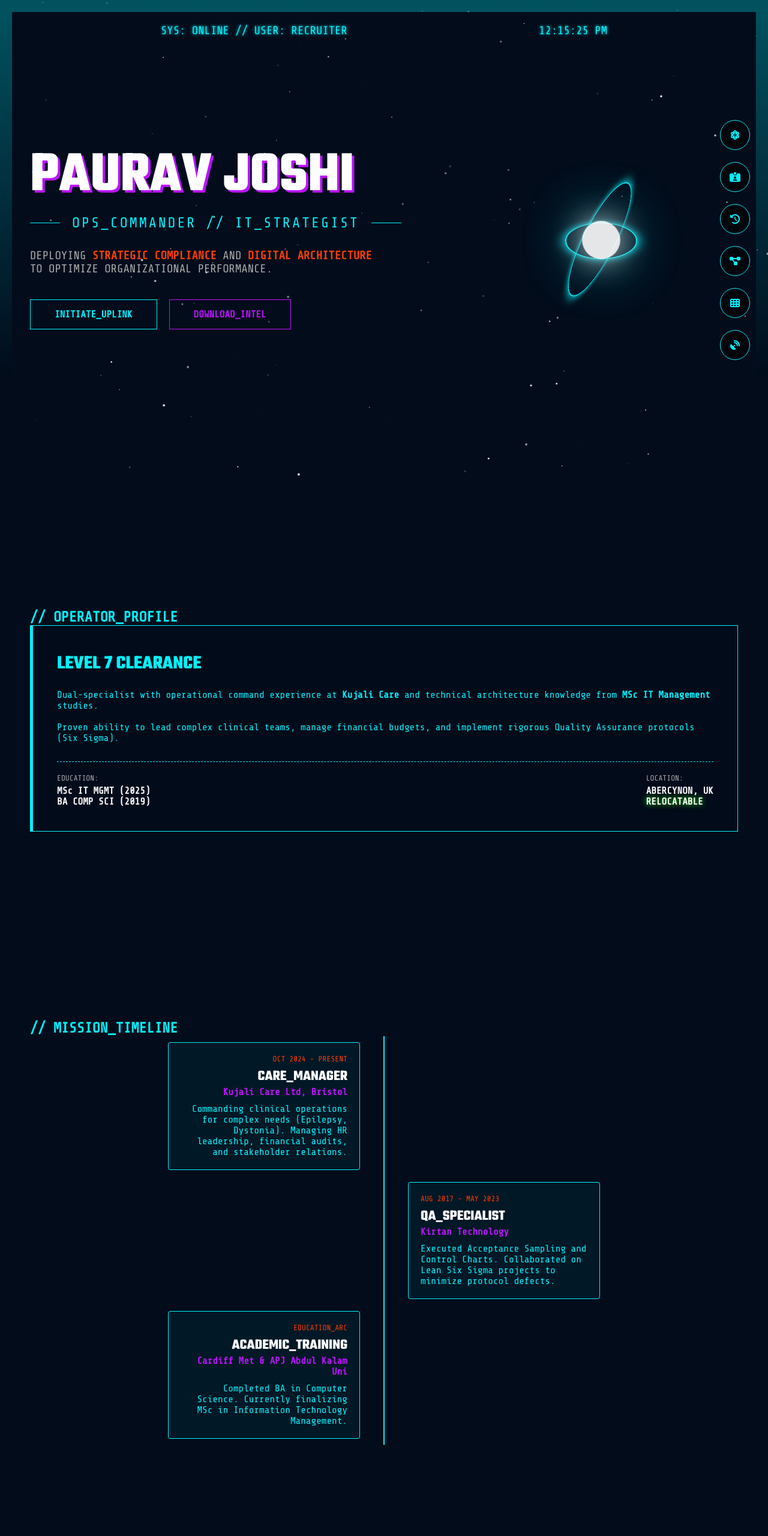
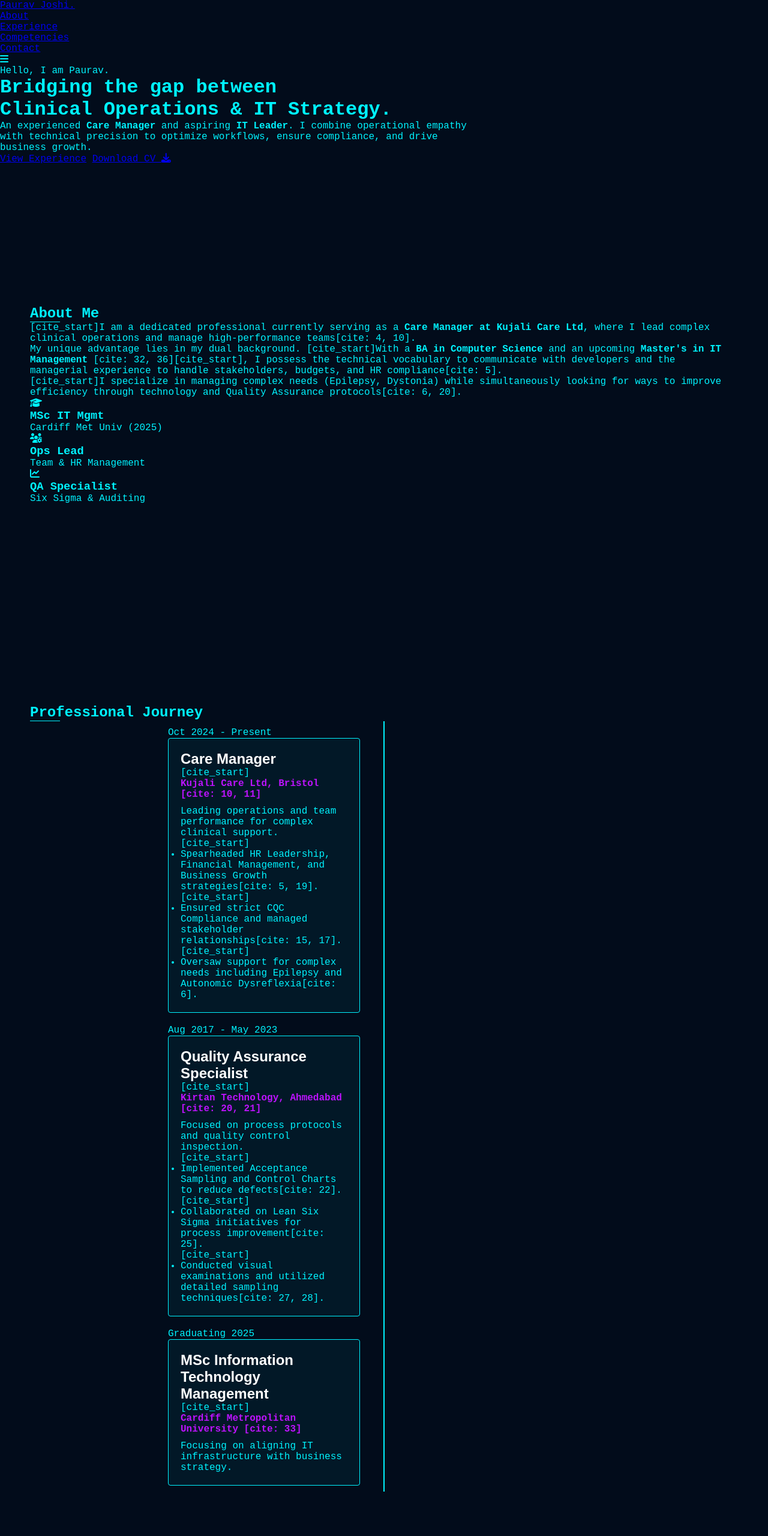
Before and after one commit to iamsomaniiac/iamsomaniiac.github.io, a plain HTML site: page index.html in a window 1280 px wide. Shown: the top 2560 px of the page at 60% size. Drawn offline with nearby package versions, Linux system fonts and the light colour scheme; a web font is replaced by a local one.

Commit message:
Update index.html

```diff
--- a/index.html
+++ b/index.html
@@ -3,252 +3,212 @@
 <head>
     <meta charset="UTF-8">
     <meta name="viewport" content="width=device-width, initial-scale=1.0">
-    <title>PAURAV JOSHI | QUANTUM TERMINAL</title>
+    <title>Paurav Joshi | Operations & IT Management</title>
     <link rel="stylesheet" href="style.css">
     <link rel="stylesheet" href="https://cdnjs.cloudflare.com/ajax/libs/font-awesome/6.4.0/css/all.min.css">
-    <link href="https://fonts.googleapis.com/css2?family=Share+Tech+Mono&family=Teko:wght@300;500;700&display=swap" rel="stylesheet">
+    <link href="https://fonts.googleapis.com/css2?family=Inter:wght@300;400;600;800&family=Playfair+Display:ital,wght@0,600;1,600&display=swap" rel="stylesheet">
 </head>
 <body>
 
-    <div id="preloader">
-        <div class="loader-content">
-            <div class="scanner"></div>
-            <p>LOADING PERSONNEL FILE: JOSHI_P...</p>
-            <div class="loading-bar"><div class="progress"></div></div>
+    <nav id="navbar">
+        <div class="nav-container">
+            <a href="#" class="logo">Paurav Joshi<span>.</span></a>
+            <ul class="nav-links">
+                <li><a href="#about">About</a></li>
+                <li><a href="#experience">Experience</a></li>
+                <li><a href="#competencies">Competencies</a></li>
+                <li><a href="#contact" class="nav-btn">Contact</a></li>
+            </ul>
+            <div class="hamburger">
+                <i class="fas fa-bars"></i>
+            </div>
         </div>
-    </div>
-
-    <div id="particles-js"></div>
-    <div class="grid-floor"></div>
-
-    <div class="hud-frame">
-        <div class="top-bar">
-            <div class="status">SYS: ONLINE // USER: RECRUITER</div>
-            <div class="time" id="clock">00:00:00</div>
-        </div>
-        <div class="side-bar left"></div>
-        <div class="side-bar right"></div>
-    </div>
-
-    <nav class="orbital-nav">
-        <a href="#hero" class="orbit-btn" data-tooltip="CORE"><i class="fas fa-atom"></i></a>
-        <a href="#about" class="orbit-btn" data-tooltip="PROFILE"><i class="fas fa-id-card-alt"></i></a>
-        <a href="#history" class="orbit-btn" data-tooltip="TIMELINE"><i class="fas fa-history"></i></a>
-        <a href="#projects" class="orbit-btn" data-tooltip="LOGS"><i class="fas fa-project-diagram"></i></a>
-        <a href="#skills" class="orbit-btn" data-tooltip="MATRIX"><i class="fas fa-th"></i></a>
-        <a href="#contact" class="orbit-btn" data-tooltip="UPLINK"><i class="fas fa-satellite-dish"></i></a>
     </nav>
 
-    <main>
+    <header class="hero">
+        <div class="container hero-content">
+            <span class="greeting">Hello, I am Paurav.</span>
+            <h1>Bridging the gap between <br> <span class="text-accent">Clinical Operations</span> & <span class="text-accent">IT Strategy</span>.</h1>
+            <p class="subtitle">
+                An experienced <b>Care Manager</b> and aspiring <b>IT Leader</b>. I combine operational empathy with technical precision to optimize workflows, ensure compliance, and drive business growth.
+            </p>
+            <div class="hero-btns">
+                <a href="#experience" class="btn btn-primary">View Experience</a>
+                <a href="cv.pdf" download class="btn btn-outline">Download CV <i class="fas fa-download"></i></a>
+            </div>
+        </div>
+    </header>
 
-        <section id="hero">
-            <div class="hero-content">
-                <div class="glitch-wrapper">
-                    <h1 class="mega-title" data-value="PAURAV JOSHI">PAURAV JOSHI</h1>
+    <section id="about" class="section">
+        <div class="container">
+            <div class="section-title">
+                <h2>About Me</h2>
+                <div class="line"></div>
+            </div>
+            <div class="about-grid">
+                <div class="about-text fade-in">
+                    <p>
+                        [cite_start]I am a dedicated professional currently serving as a <b>Care Manager at Kujali Care Ltd</b>, where I lead complex clinical operations and manage high-performance teams[cite: 4, 10].
+                    </p>
+                    <p>
+                        My unique advantage lies in my dual background. [cite_start]With a <b>BA in Computer Science</b> and an upcoming <b>Master's in IT Management</b> [cite: 32, 36][cite_start], I possess the technical vocabulary to communicate with developers and the managerial experience to handle stakeholders, budgets, and HR compliance[cite: 5].
+                    </p>
+                    <p>
+                        [cite_start]I specialize in managing complex needs (Epilepsy, Dystonia) while simultaneously looking for ways to improve efficiency through technology and Quality Assurance protocols[cite: 6, 20].
+                    </p>
                 </div>
-                <div class="role-container">
-                    <div class="line"></div>
-                    <p class="role-text">OPS_COMMANDER // IT_STRATEGIST</p>
-                    <div class="line"></div>
-                </div>
-                <p class="mission-brief">
-                    DEPLOYING <span class="highlight">STRATEGIC COMPLIANCE</span> AND <span class="highlight">DIGITAL ARCHITECTURE</span> TO OPTIMIZE ORGANIZATIONAL PERFORMANCE.
-                </p>
-                <div class="action-module">
-                    <a href="#contact" class="cyber-btn">
-                        <span class="btn-content">INITIATE_UPLINK</span>
-                    </a>
-                    <a href="cv.pdf" download class="cyber-btn holo">
-                        <span class="btn-content">DOWNLOAD_INTEL</span>
-                    </a>
-                </div>
-            </div>
-            <div class="reactor-core">
-                <div class="ring r1"></div>
-                <div class="ring r2"></div>
-                <div class="ring r3"></div>
-                <div class="core-orb"></div>
-            </div>
-        </section>
-
-        <section id="about">
-            <div class="section-header">
-                <h2>// OPERATOR_PROFILE</h2>
-                <div class="decoder-line"></div>
-            </div>
-
-            <div class="profile-grid">
-                <div class="hex-frame large" data-tilt>
-                    <div class="hex-content">
-                        <h3>LEVEL 7 CLEARANCE</h3>
-                        <p>
-                            Dual-specialist with operational command experience at <b>Kujali Care</b> and technical architecture knowledge from <b>MSc IT Management</b> studies.
-                            <br><br>
-                            Proven ability to lead complex clinical teams, manage financial budgets, and implement rigorous Quality Assurance protocols (Six Sigma).
-                        </p>
-                        <div class="data-row">
-                            <div class="data-block">
-                                <span class="label">EDUCATION:</span>
-                                <span class="val">MSc IT MGMT (2025)</span>
-                                <span class="val">BA COMP SCI (2019)</span>
-                            </div>
-                            <div class="data-block">
-                                <span class="label">LOCATION:</span>
-                                <span class="val">ABERCYNON, UK</span>
-                                <span class="val status-green">RELOCATABLE</span>
-                            </div>
-                        </div>
+                <div class="about-stats fade-in">
+                    <div class="stat-box">
+                        <i class="fas fa-graduation-cap"></i>
+                        <h3>MSc IT Mgmt</h3>
+                        <p>Cardiff Met Univ (2025)</p>
+                    </div>
+                    <div class="stat-box">
+                        <i class="fas fa-users-cog"></i>
+                        <h3>Ops Lead</h3>
+                        <p>Team & HR Management</p>
+                    </div>
+                    <div class="stat-box">
+                        <i class="fas fa-chart-line"></i>
+                        <h3>QA Specialist</h3>
+                        <p>Six Sigma & Auditing</p>
                     </div>
                 </div>
             </div>
-        </section>
+        </div>
+    </section>
 
-        <section id="history">
-            <div class="section-header">
-                <h2>// MISSION_TIMELINE</h2>
-                <div class="decoder-line"></div>
+    <section id="experience" class="section bg-light">
+        <div class="container">
+            <div class="section-title">
+                <h2>Professional Journey</h2>
+                <div class="line"></div>
             </div>
 
             <div class="timeline">
-                <div class="timeline-item left">
-                    <div class="timeline-content" data-tilt>
-                        <span class="date">OCT 2024 - PRESENT</span>
-                        <h3 data-value="CARE_MANAGER">CARE_MANAGER</h3>
-                        <h4>Kujali Care Ltd, Bristol</h4>
-                        <p>Commanding clinical operations for complex needs (Epilepsy, Dystonia). Managing HR leadership, financial audits, and stakeholder relations.</p>
-                    </div>
-                </div>
-                <div class="timeline-item right">
-                    <div class="timeline-content" data-tilt>
-                        <span class="date">AUG 2017 - MAY 2023</span>
-                        <h3 data-value="QA_SPECIALIST">QA_SPECIALIST</h3>
-                        <h4>Kirtan Technology</h4>
-                        <p>Executed Acceptance Sampling and Control Charts. Collaborated on Lean Six Sigma projects to minimize protocol defects.</p>
-                    </div>
-                </div>
-                <div class="timeline-item left">
-                    <div class="timeline-content" data-tilt>
-                        <span class="date">EDUCATION_ARC</span>
-                        <h3 data-value="ACADEMIC_TRAINING">ACADEMIC_TRAINING</h3>
-                        <h4>Cardiff Met & APJ Abdul Kalam Uni</h4>
-                        <p>Completed BA in Computer Science. Currently finalizing MSc in Information Technology Management.</p>
-                    </div>
-                </div>
-            </div>
-        </section>
 
-        <section id="projects">
-            <div class="section-header">
-                <h2>// PROJECT_LOGS</h2>
-                <div class="decoder-line"></div>
-            </div>
-
-            <div class="cards-container">
-                <div class="holo-card" data-tilt>
-                    <div class="corner t-l"></div><div class="corner t-r"></div>
-                    <div class="corner b-l"></div><div class="corner b-r"></div>
-                    <i class="fas fa-database card-icon"></i>
-                    <h3 data-value="OPTIMIZATION">OPTIMIZATION</h3>
-                    <p>Refactored clinical workflows. Reduced data latency and maximized compliance output through strategic algorithm implementation.</p>
-                    <div class="tech-bar">
-                        <span>DATA</span><span>OPS</span>
+                <div class="timeline-item">
+                    <div class="timeline-dot"></div>
+                    <div class="timeline-date">Oct 2024 - Present</div>
+                    <div class="timeline-content fade-up">
+                        <h3>Care Manager</h3>
+                        [cite_start]<h4>Kujali Care Ltd, Bristol [cite: 10, 11]</h4>
+                        <p>Leading operations and team performance for complex clinical support.</p>
+                        <ul>
+                            [cite_start]<li>Spearheaded HR Leadership, Financial Management, and Business Growth strategies[cite: 5, 19].</li>
+                            [cite_start]<li>Ensured strict CQC Compliance and managed stakeholder relationships[cite: 15, 17].</li>
+                            [cite_start]<li>Oversaw support for complex needs including Epilepsy and Autonomic Dysreflexia[cite: 6].</li>
+                        </ul>
                     </div>
                 </div>
 
-                <div class="holo-card" data-tilt>
-                    <div class="corner t-l"></div><div class="corner t-r"></div>
-                    <div class="corner b-l"></div><div class="corner b-r"></div>
-                    <i class="fas fa-shield-alt card-icon"></i>
-                    <h3 data-value="QA_PROTOCOL">QA_PROTOCOL</h3>
-                    <p>Deployed Six Sigma methodology at Kirtan Tech. Result: 99.9% protocol adherence and defect reduction via control charts.</p>
-                    <div class="tech-bar">
-                        <span>SIX_SIGMA</span><span>AUDIT</span>
+                <div class="timeline-item">
+                    <div class="timeline-dot"></div>
+                    <div class="timeline-date">Aug 2017 - May 2023</div>
+                    <div class="timeline-content fade-up">
+                        <h3>Quality Assurance Specialist</h3>
+                        [cite_start]<h4>Kirtan Technology, Ahmedabad [cite: 20, 21]</h4>
+                        <p>Focused on process protocols and quality control inspection.</p>
+                        <ul>
+                            [cite_start]<li>Implemented Acceptance Sampling and Control Charts to reduce defects[cite: 22].</li>
+                            [cite_start]<li>Collaborated on Lean Six Sigma initiatives for process improvement[cite: 25].</li>
+                            [cite_start]<li>Conducted visual examinations and utilized detailed sampling techniques[cite: 27, 28].</li>
+                        </ul>
                     </div>
                 </div>
 
-                <div class="holo-card" data-tilt>
-                    <div class="corner t-l"></div><div class="corner t-r"></div>
-                    <div class="corner b-l"></div><div class="corner b-r"></div>
-                    <i class="fas fa-network-wired card-icon"></i>
-                    <h3 data-value="STRATEGY_MSc">STRATEGY_MSc</h3>
-                    <p>Digital Transformation research. Aligning legacy operational infrastructure with modern cloud-based objectives.</p>
-                    <div class="tech-bar">
-                        <span>CLOUD</span><span>MGMT</span>
+                <div class="timeline-item">
+                    <div class="timeline-dot dot-edu"></div>
+                    <div class="timeline-date">Graduating 2025</div>
+                    <div class="timeline-content fade-up">
+                        <h3>MSc Information Technology Management</h3>
+                        [cite_start]<h4>Cardiff Metropolitan University [cite: 33]</h4>
+                        <p>Focusing on aligning IT infrastructure with business strategy.</p>
                     </div>
                 </div>
+
             </div>
-        </section>
+        </div>
+    </section>
 
-        <section id="skills">
-            <div class="section-header">
-                <h2>// ABILITY_MATRIX</h2>
-                <div class="decoder-line"></div>
+    <section id="competencies" class="section">
+        <div class="container">
+            <div class="section-title">
+                <h2>Core Competencies</h2>
+                <div class="line"></div>
             </div>
 
-            <div class="split-layout">
-                <div class="hex-grid">
-                    <div class="hex-item"><span>OPS_MGMT</span></div>
-                    <div class="hex-item"><span>FINANCE</span></div>
-                    <div class="hex-item"><span>TEAM_LEAD</span></div>
-                    <div class="hex-item active"><span>IT_STRATEGY</span></div>
-                    <div class="hex-item"><span>QA_TESTING</span></div>
-                    <div class="hex-item"><span>COMPLIANCE</span></div>
-                    <div class="hex-item"><span>SALES</span></div>
-                    <div class="hex-item"><span>CRM_TOOLS</span></div>
-                    <div class="hex-item"><span>AUDITING</span></div>
+            <div class="skills-grid">
+                <div class="skill-card fade-up">
+                    <div class="icon-wrapper"><i class="fas fa-briefcase"></i></div>
+                    <h3>Management</h3>
+                    <ul class="clean-list">
+                        <li>Operations Management</li>
+                        [cite_start]<li>Financial Management [cite: 16]</li>
+                        [cite_start]<li>HR Leadership [cite: 18]</li>
+                        <li>Stakeholder Mgmt</li>
+                    </ul>
                 </div>
 
-                <div class="certs-panel">
-                    <h3>// CREDENTIALS</h3>
-                    <ul class="cert-list">
-                        <li><i class="fas fa-check-circle"></i> INFECTION CONTROL (L2)</li>
-                        <li><i class="fas fa-check-circle"></i> FIRST AID & FIRE SAFETY</li>
-                        <li><i class="fas fa-check-circle"></i> MEDICATION MGMT</li>
-                        <li><i class="fas fa-check-circle"></i> FULL DRIVING LICENSE</li>
-                        <li><i class="fas fa-check-circle"></i> CLINICAL OBSERVATIONS</li>
+                <div class="skill-card fade-up">
+                    <div class="icon-wrapper"><i class="fas fa-laptop-code"></i></div>
+                    <h3>Technical & QA</h3>
+                    <ul class="clean-list">
+                        <li>IT Project Mgmt</li>
+                        [cite_start]<li>Quality Assurance [cite: 20]</li>
+                        [cite_start]<li>Lean Six Sigma [cite: 25]</li>
+                        [cite_start]<li>Compliance Auditing [cite: 54]</li>
+                    </ul>
+                </div>
+
+                <div class="skill-card fade-up">
+                    <div class="icon-wrapper"><i class="fas fa-certificate"></i></div>
+                    <h3>Certifications</h3>
+                    <ul class="clean-list">
+                        [cite_start]<li>Infection Control (L2) [cite: 47]</li>
+                        [cite_start]<li>First Aid & Fire Safety [cite: 41, 44]</li>
+                        [cite_start]<li>Medication Mgmt [cite: 50]</li>
+                        [cite_start]<li>Full Driving License [cite: 1]</li>
                     </ul>
                 </div>
             </div>
-        </section>
+        </div>
+    </section>
 
-        <section id="contact">
-            <div class="section-header">
-                <h2>// ESTABLISH_UPLINK</h2>
-                <div class="decoder-line"></div>
-            </div>
+    <section id="contact" class="section bg-dark">
+        <div class="container">
+            <div class="contact-wrapper fade-in">
+                <div class="contact-text">
+                    <h2>Let's Connect</h2>
+                    [cite_start]<p>I am willing to relocate and eager to apply my diverse managerial and clinical skillset to a challenging new role[cite: 8].</p>
 
-            <div class="comms-panel">
-                <div class="panel-glass">
-                    <div class="comms-header">SECURE CHANNEL READY</div>
-                    <div class="comms-body">
-                        <a href="mailto:Infopaurav@gmail.com" class="comms-link">
-                            <i class="fas fa-envelope-open-text"></i> Infopaurav@gmail.com
+                    <div class="contact-links">
+                        <a href="mailto:Infopaurav@gmail.com" class="c-link">
+                            [cite_start]<i class="fas fa-envelope"></i> Infopaurav@gmail.com [cite: 2]
                         </a>
-                        <a href="tel:+447369293717" class="comms-link">
-                            <i class="fas fa-phone-alt"></i> +44 7369 293717
+                        <a href="tel:+447369293717" class="c-link">
+                            [cite_start]<i class="fas fa-phone"></i> +44 7369 293717 [cite: 2]
                         </a>
-                        <a href="https://www.linkedin.com/in/paurav-joshi-b9a334260" target="_blank" class="comms-link linkedin">
-                            <i class="fab fa-linkedin"></i> LINKEDIN_NODE
+                        <a href="https://www.linkedin.com/in/paurav-joshi-b9a334260" target="_blank" class="c-link">
+                            <i class="fab fa-linkedin"></i> LinkedIn Profile
                         </a>
                     </div>
                 </div>
 
-                <div class="qr-panel">
-                    <div class="scanner-line"></div>
-                    <img src="whatsapp.jpg" alt="WhatsApp QR" class="qr-code">
-                    <div class="qr-label">SCAN_FOR_WHATSAPP</div>
+                <div class="qr-card">
+                    <div class="qr-box">
+                        <img src="whatsapp.jpg" alt="WhatsApp QR Code">
+                    </div>
+                    <p>Scan to chat on WhatsApp</p>
                 </div>
             </div>
-        </section>
-
-    </main>
+        </div>
+    </section>
 
     <footer>
-        <p>SYSTEM_ID: PAURAV_JOSHI // END_OF_LINE</p>
+        <p>© 2025 Paurav Joshi. All Rights Reserved.</p>
     </footer>
 
-    <script src="https://cdnjs.cloudflare.com/ajax/libs/vanilla-tilt/1.7.0/vanilla-tilt.min.js"></script>
-    <script src="https://cdn.jsdelivr.net/particles.js/2.0.0/particles.min.js"></script>
     <script src="script.js"></script>
 </body>
 </html>
```
